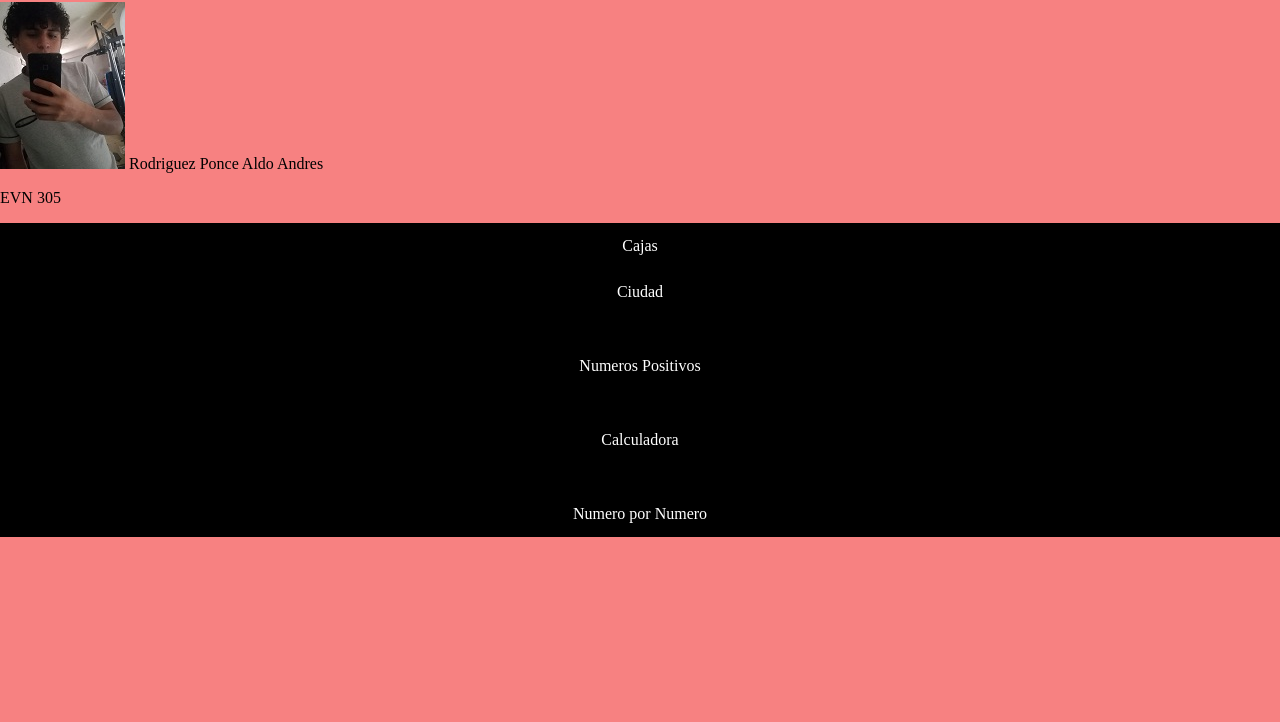
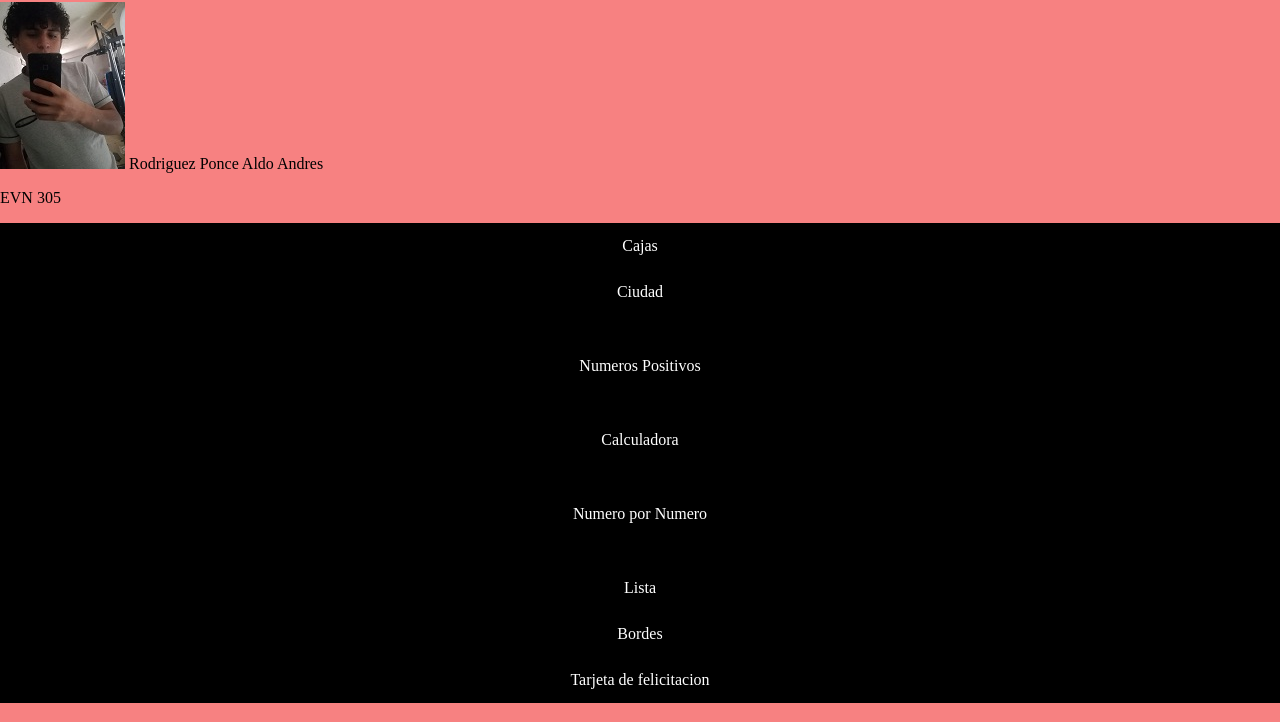
Before and after one commit to MorrisPonce/Actividad7, a plain HTML site: page index.html in a window 1280 px wide. Shown: the part 78-800 px from the top of the page. Drawn offline with Linux system fonts and the light colour scheme.

Commit message:
Update index.html

```diff
--- a/index.html
+++ b/index.html
@@ -19,6 +19,9 @@
 			<li><a href="numeros.html"> Numeros Positivos </li>
 			<li><a href="calculadora.html"> Calculadora </li>
 			<li><a href="numeroxnumero.html">  Numero por Numero </li>
+			<li><a href="lista.html">  Lista </a> </li>
+			<li><a href="bordes.html">  Bordes </a> </li>
+			<li><a href="felicitacion.html"> Tarjeta de felicitacion </a> </li>
 		</ul>
 	</div>
 </body>
```
